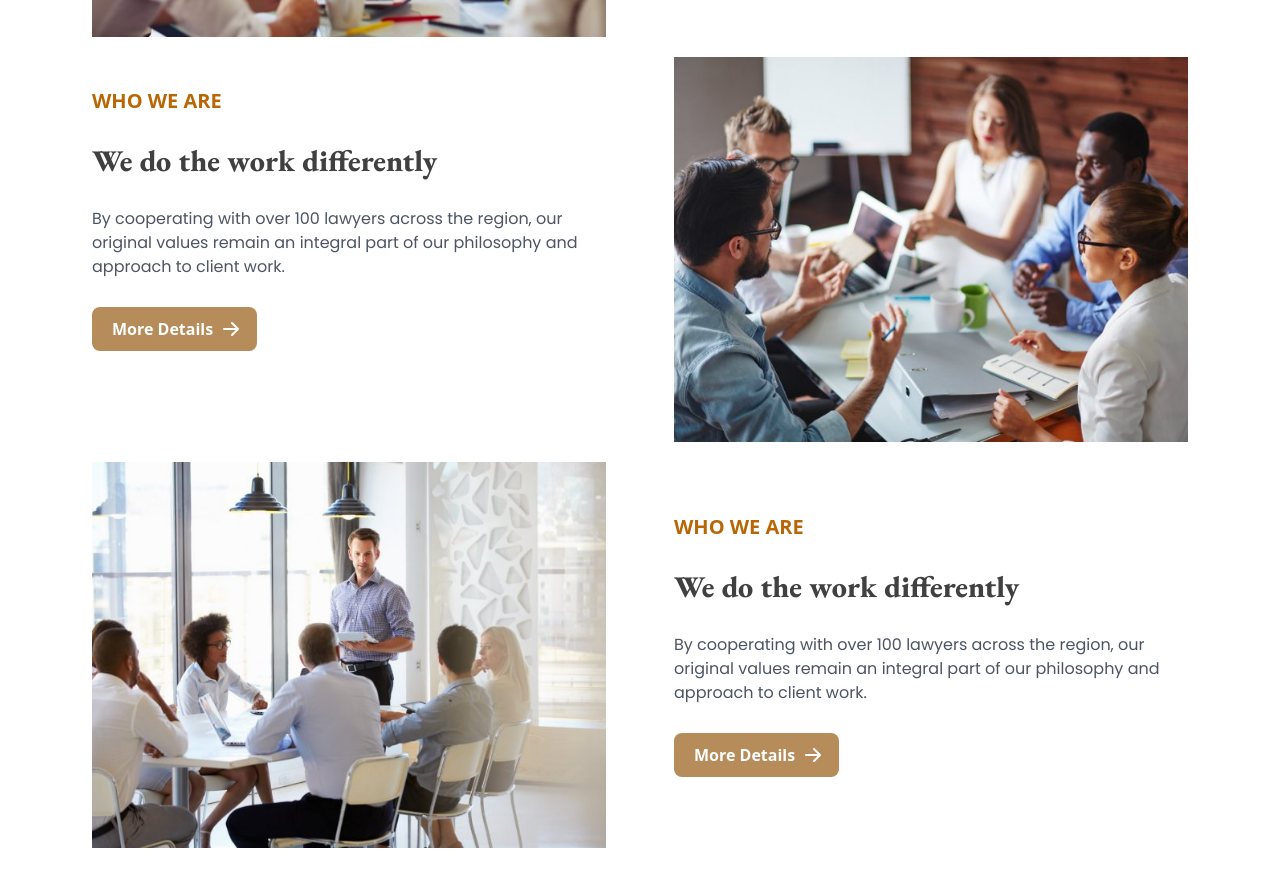
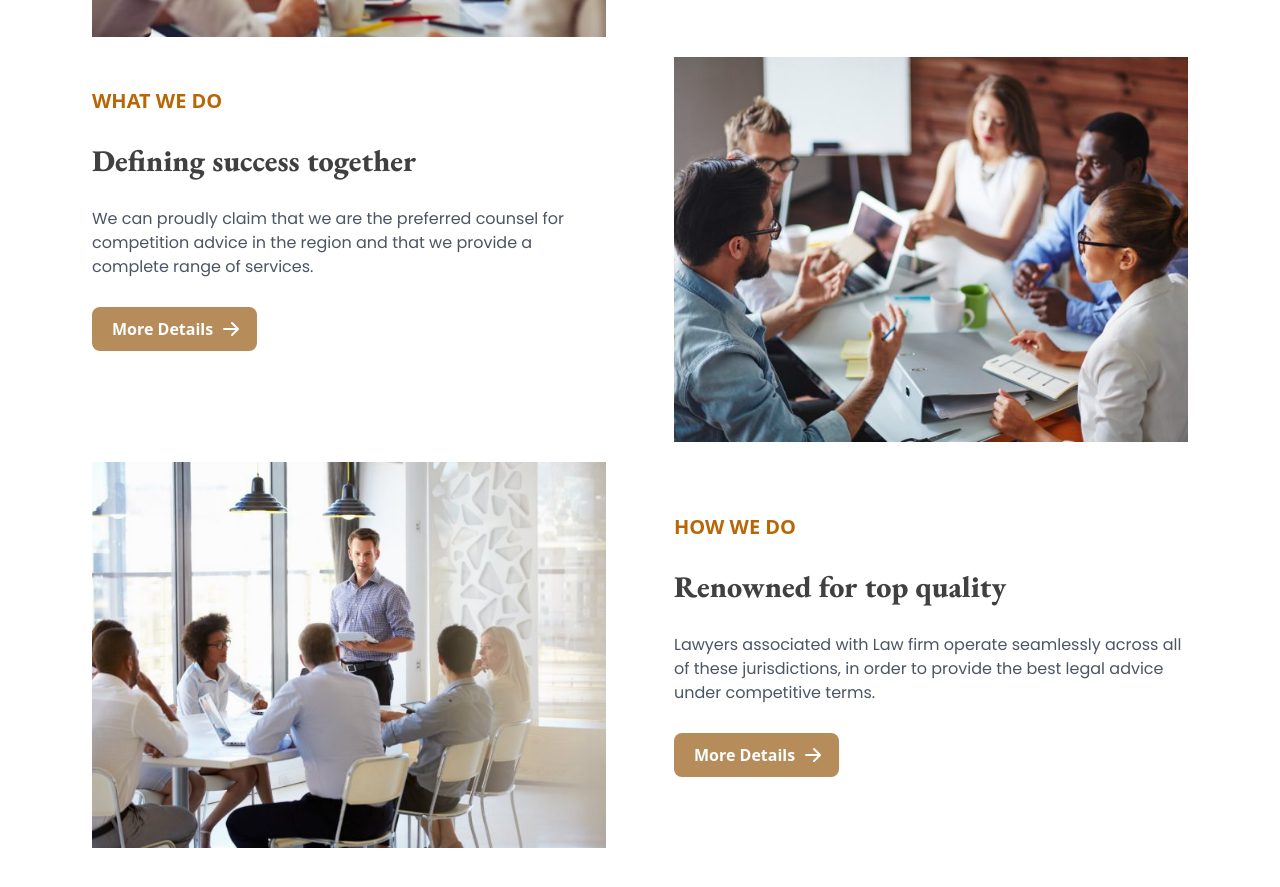
Before and after one commit to alimbdit/legal-solution, a plain HTML site: page index.html in a window 1280 px wide. Shown: the part 2845-3732 px from the top of the page. Drawn offline with nearby package versions, Linux system fonts and the light colour scheme.

Commit message:
fully ready

```diff
--- a/index.html
+++ b/index.html
@@ -388,14 +388,9 @@
 
                         <div class="flex items-center w-full  mb-10">
                             <div class="p-5">
-                                <h3 class="text-poppins text-primary_color2 text-xl font-semibold">WHO WE ARE</h3>
-                                <h1 class="mt-7 font-eb text-black_color text-3xl font-extrabold">We do the work
-                                    differently</h1>
-                                <p class="mt-7 text-gray-600 font-poppins ">By cooperating with over 100 lawyers across
-                                    the
-                                    region, our original values remain an integral part of our philosophy and approach
-                                    to
-                                    client work.</p>
+                                <h3 class="text-poppins text-primary_color2 text-xl font-semibold">WHAT WE DO</h3>
+                                <h1 class="mt-7 font-eb text-black_color text-3xl font-extrabold">Defining success together</h1>
+                                <p class="mt-7 text-gray-600 font-poppins ">We can proudly claim that we are the preferred counsel for competition advice in the region and that we provide a complete range of services.</p>
                                 <button type="button"
                                     class="mb-5 mt-7 text-white bg-primary_color1 hover:bg-primary_color2 focus:ring-2 focus:outline-none focus:ring-amber-300 font-bold rounded-lg text-base px-5 py-2.5 text-center inline-flex items-center dark:bg-amber-600 dark:hover:bg-amber-700 dark:focus:ring-amber-800">
                                     More Details
@@ -418,14 +413,9 @@
                         </div>
                         <div class="flex items-center w-full">
                             <div class="p-5">
-                                <h3 class="text-poppins text-primary_color2 text-xl font-semibold">WHO WE ARE</h3>
-                                <h1 class="mt-7 font-eb text-black_color text-3xl font-extrabold">We do the work
-                                    differently</h1>
-                                <p class="mt-7 text-gray-600 font-poppins ">By cooperating with over 100 lawyers across
-                                    the
-                                    region, our original values remain an integral part of our philosophy and approach
-                                    to
-                                    client work.</p>
+                                <h3 class="text-poppins text-primary_color2 text-xl font-semibold">HOW WE DO</h3>
+                                <h1 class="mt-7 font-eb text-black_color text-3xl font-extrabold">Renowned for top quality</h1>
+                                <p class="mt-7 text-gray-600 font-poppins ">Lawyers associated with Law firm operate seamlessly across all of these jurisdictions, in order to provide the best legal advice under competitive terms.</p>
                                 <button type="button"
                                     class="mt-7 mb-5 text-white bg-primary_color1 hover:bg-primary_color2 focus:ring-2 focus:outline-none focus:ring-amber-300 font-bold rounded-lg text-base px-5 py-2.5 text-center inline-flex items-center dark:bg-amber-600 dark:hover:bg-amber-700 dark:focus:ring-amber-800">
                                     More Details
```
